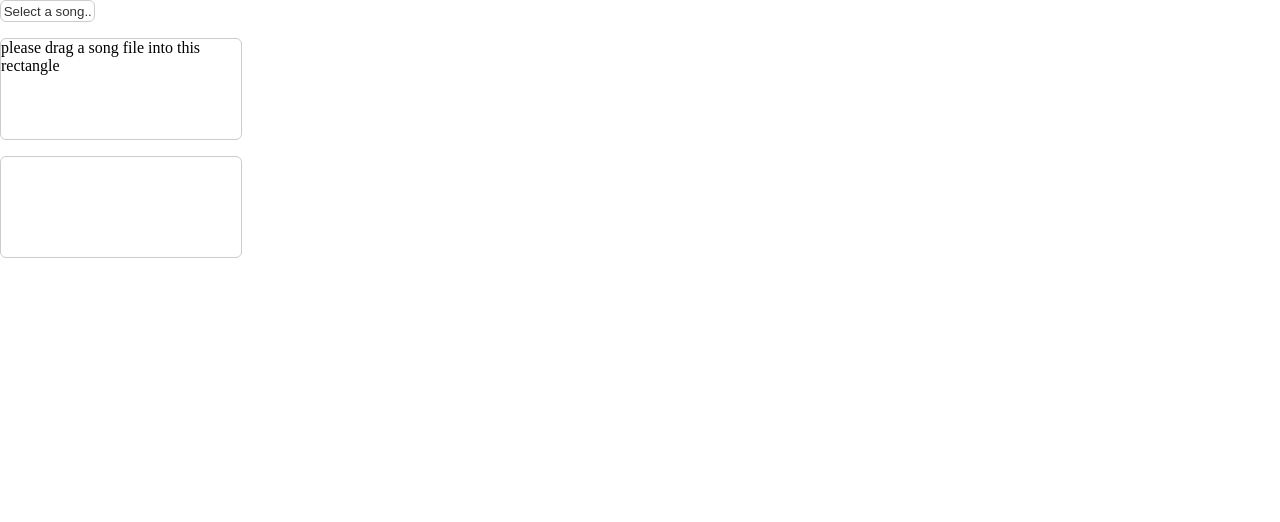
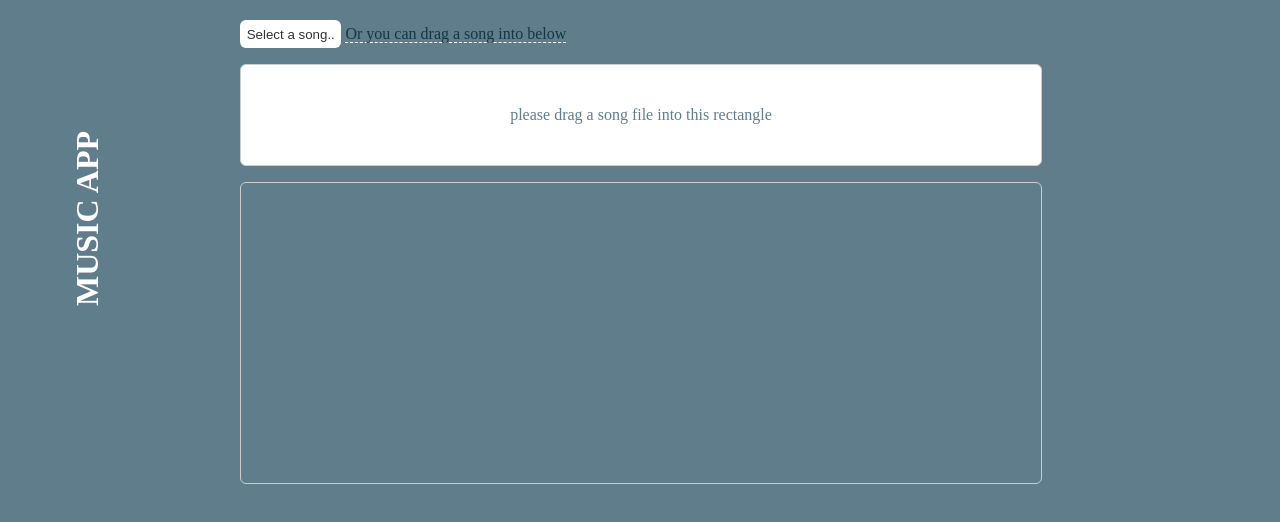
Before and after one commit to kobeCan/html5-music, a website built with webpack: page src/music.html in a window 1280 px wide. Built offline with nearby package versions, Linux system fonts and the light colour scheme.

Commit message:
完成音频谱

```diff
--- a/src/css/style.scss
+++ b/src/css/style.scss
@@ -6,36 +6,63 @@
 body, html {
 	height: 100%;
 	position: relative;
+	background-color: #607d8b;
+	overflow: hidden;
 }
-
-.music-wrapper form {
-	display: none;
+.title {
+	position: absolute;
+	color: #fff;
+	font-size: 2em;
+	transform: rotate(-90deg);
+	top: 200px;
+}
+.music-wrapper {
+	width: 800px;
+	margin: 20px auto;
+	form {
+		display: none;
+	}
 }
 
 .music-select {
 
 	button {
-		border: 1px solid #ccc;
+		border: none;
 		background-color: #fff;
 		color: #333;
 		border-radius: 6px;
 		outline: none;
-		padding: .2em;
+		padding: .5em;
 		cursor: pointer;
 
 		&:hover {
-			background-color: #ccc;
+			background-color: #435760;
 			color: #fff;
 		}
 	}
 
+	span {
+		border-bottom: 1px dashed #fff;
+		color: #143747;
+		cursor: default;
+	}
+	p {
+		color: #607d8b;
+	}
 	> section {
 		margin-top: 1em;
-		width: 240px;
+		width: 800px;
 		height: 100px;
+		line-height: 100px;
+	    text-align: center;
 		border: 1px solid #ccc;
 		border-radius: 6px;
 		background-color: #fff;
-		cursor: pointer;
+		cursor: default;
+	}
+
+	> section.canvasContainer {
+		background-color: transparent;
+		height: 300px;
 	}
 }
--- a/src/js/music.js
+++ b/src/js/music.js
@@ -54,10 +54,17 @@ Music.prototype = {
 		}
 	},
 	_drawSpectrum: function (analyser) {
-		var ctx = this.ctx;
-		var self = this;
-		var lineNum = 800 / 12;	// 计算多少柱形
-		var gradient = ctx.createLinearGradient(0, 0, 0, 300);
+		let opts = this.options,
+			can = document.getElementById(opts.canvas),
+			ctx = can.getContext('2d'),
+			canvasW = opts.width,
+			canvasH = opts.height,
+			lineNum = canvasW / 12; // 计算多少柱形
+
+		can.width = canvasW;
+		can.height = canvasH;
+
+		let gradient = ctx.createLinearGradient(0, 0, 0, 300);
 		gradient.addColorStop(1, '#0f0');
 		gradient.addColorStop(0.5, '#ff0');
 		gradient.addColorStop(0, '#f00');
@@ -68,10 +75,10 @@ Music.prototype = {
 			analyser.getByteFrequencyData(arr);
 			var step = Math.floor(analyser.frequencyBinCount / lineNum);
 
-			ctx.clearRect(0, 0, 800, 300);
+			ctx.clearRect(0, 0, canvasW, canvasH);
 			for (var i = 0; i < lineNum; i++) {
 				var value = arr[i * step];
-				ctx.fillRect(12 * i, 295 - value, 10, 300);
+				ctx.fillRect(12 * i, canvasH - 5 - value, 10, canvasW);
 			}
 			requestAnimationFrame(draw);
 		}
--- a/src/main.js
+++ b/src/main.js
@@ -2,7 +2,11 @@ import "./css/style.scss";
 
 import Music from './js/music';
 
-const music = new Music();
+const music = new Music({
+	canvas: 'can',
+	width: 800,
+	height: 300
+});
 // 表单选择文件
 chooseFile('selectBtn', 'formFile', files => {
 	music.setFiles(files);
@@ -20,7 +24,7 @@ dragFile('dragContainer', {
 
 	},
 	drop: function (files) {
-
+		music.setFiles(files);
 	}
 })
 
@@ -43,23 +47,28 @@ function chooseFile (btnId, inputId, callback) {
 
 function dragFile (containerId, events) {
 	let dragEl = document.getElementById(containerId);
+	let paragraph = dragEl.querySelector('p');
 	dragEl.addEventListener('dragenter', function (e) {
+		paragraph.textContent = `please drop`;
 		events.dragenter && events.dragenter(e);
 	});
 	dragEl.addEventListener('dragover', function (e) {
 		e.stopPropagation();
 		e.preventDefault();
 		e.dataTransfer.dropEffect = 'copy';
+		paragraph.textContent = `please drop`;
 		events.dragenter && events.dragenter(e);
 	});
 
 	dragEl.addEventListener('dragleave', function (e) {
+		paragraph.textContent = 'please drag a song file into this rectangle';
 		events.dragleave && events.dragleave(e);
 	});
 
 	dragEl.addEventListener('drop', function (e) {
 		e.stopPropagation();
 		e.preventDefault();
+		paragraph.textContent = `You have added a song.`;
 		events.drop && events.drop(e.dataTransfer.files);
 	});
 }
--- a/src/music.html
+++ b/src/music.html
@@ -5,13 +5,15 @@
 	<title>Document</title>
 </head>
 <body>
+	<h3 class="title">MUSIC APP</h3>
 	<div id="app" class="music-wrapper">
 		<div class="music-select">
 			<button id="selectBtn" type="button">Select a song..</button>
+			<span>Or you can drag a song into below</span>
 			<section id="dragContainer">
 				<p>please drag a song file into this rectangle</p>
 			</section>
-			<section>
+			<section class="canvasContainer">
 				<canvas id="can"></canvas>
 			</section>
 		</div>
```
Also changed, not shown: 1 other file.
